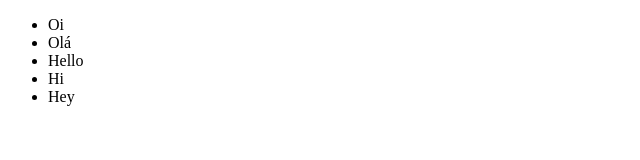
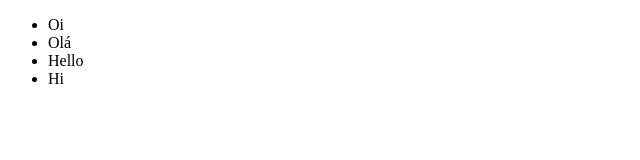
Before and after one commit to Harley-Ferreira/projetos, a plain HTML site: page index.html in a window 1280 px wide. Shown: the full height of the page, 0-640 px from the left. Drawn offline with Linux system fonts and the light colour scheme.

Commit message:
Revert "Add um coluna hey"
This reverts commit d22411f68d2d93e4978b9a7519f947595957515a.

```diff
--- a/index.html
+++ b/index.html
@@ -9,7 +9,6 @@
 		<li>Olá</li>
 		<li>Hello</li>
 		<li>Hi</li>
-		<li>Hey</li>
 
 
 	</ul>
```
